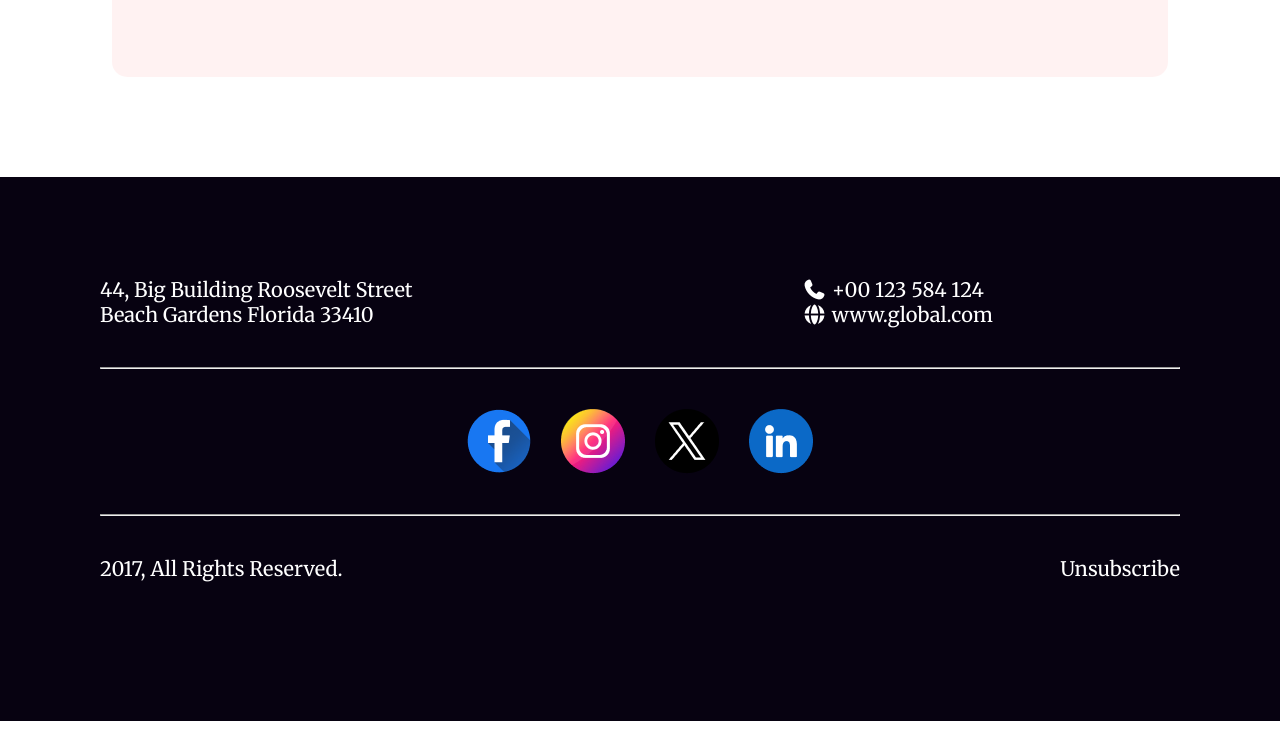
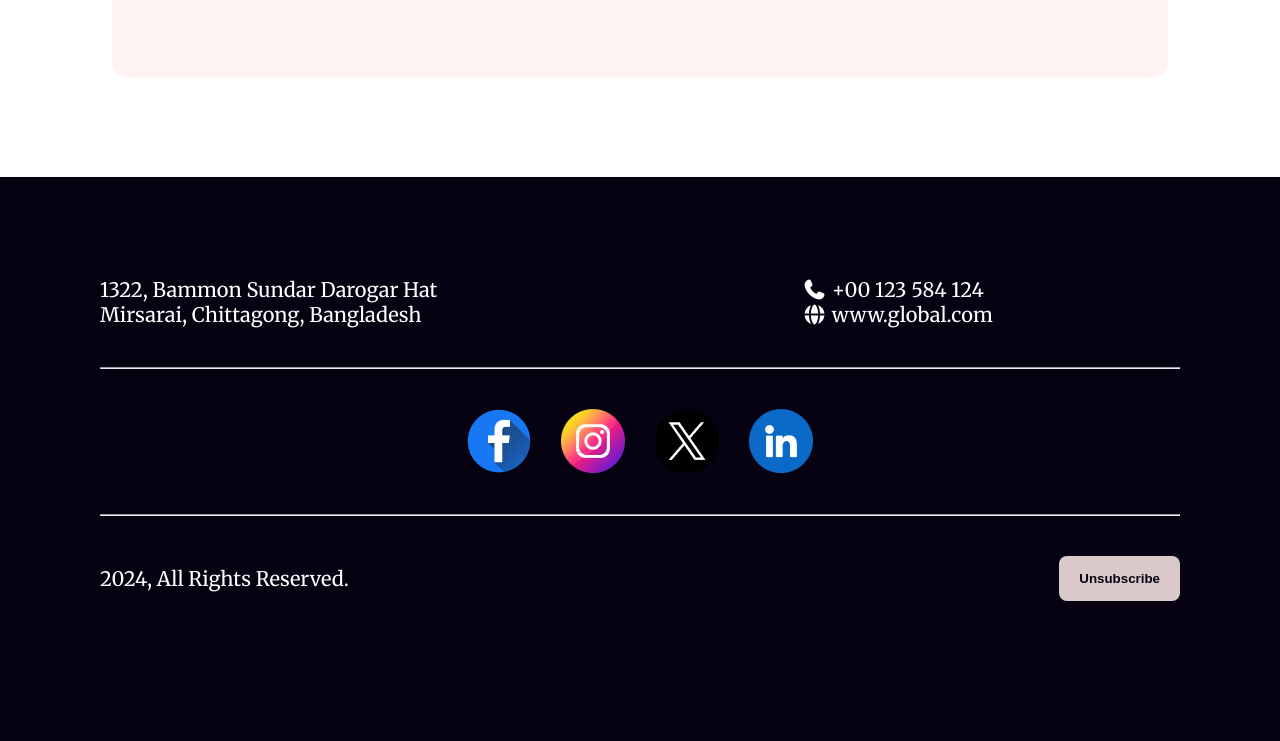
Before and after one commit to nazmul6548/p-hero-1st-assignment, a plain HTML site: page index.html in a window 1280 px wide. Shown: the part 5853-6594 px from the top of the page. Drawn offline with Linux system fonts and the light colour scheme; a web font is replaced by a local one.

Commit message:
final work

```diff
--- a/index.html
+++ b/index.html
@@ -3,7 +3,7 @@
   <head>
     <meta charset="UTF-8" />
     <meta name="viewport" content="width=device-width, initial-scale=1.0" />
-    <title>Document</title>
+    <title>new you side</title>
     <link rel="stylesheet" href="style.css" />
     <link rel="preconnect" href="https://fonts.gstatic.com" crossorigin />
     <link
@@ -185,8 +185,8 @@
         <div class="both-text">
           <div class="left-text">
             <p>
-              44, Big Building Roosevelt Street <br />
-              Beach Gardens Florida 33410
+              1322, Bammon Sundar Darogar Hat <br />
+              Mirsarai, Chittagong, Bangladesh
             </p>
           </div>
           <div class="right-text">
@@ -206,10 +206,10 @@
         <hr />
         <div class="first-both-text">
           <div class="left-text">
-            <p>2017, All Rights Reserved.</p>
+            <p>2024, All Rights Reserved.</p>
           </div>
           <div class="right-text">
-            <p>Unsubscribe</p>
+            <button class="btn">Unsubscribe</button>
           </div>
         </div>
       </div>
```
